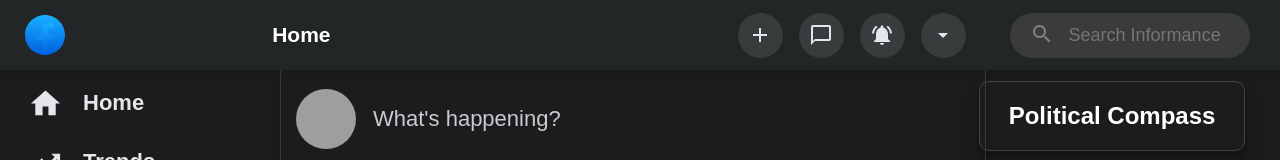
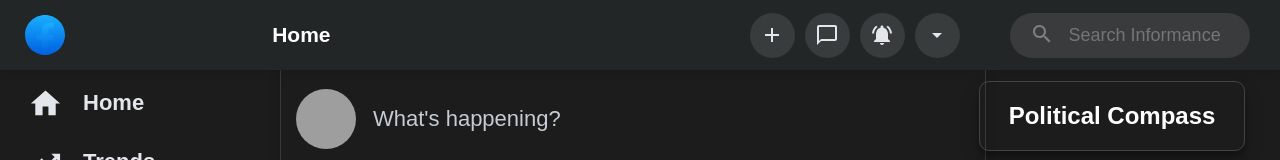
Before and after one commit to ZacharyCWilliams/informance, a React (Create React App) app: page / in a window 1280 px wide. Shown: the top 160 px of the page. Built offline with nearby package versions, Linux system fonts and the light colour scheme; grey boxes are pictures that could not be loaded.

Commit message:
nav button margin

```diff
--- a/src/scss/centernav.scss
+++ b/src/scss/centernav.scss
@@ -44,7 +44,7 @@
 }
 
 .placeholder-navigation {
-  width: 250px;
+  width: 235px;
 }
 
 .right-center-nav-section {
@@ -141,7 +141,7 @@
   outline: none;
   display: flex;
   flex-direction: row;
-  margin: 8px;
+  margin: 5px;
   color:#e4e6eb;
   justify-content: center;
   cursor: pointer;
```
